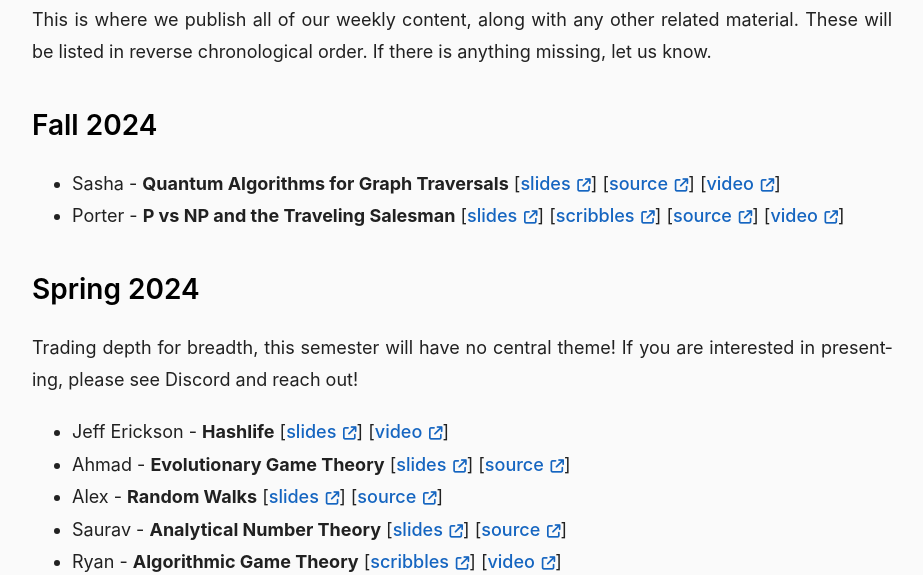
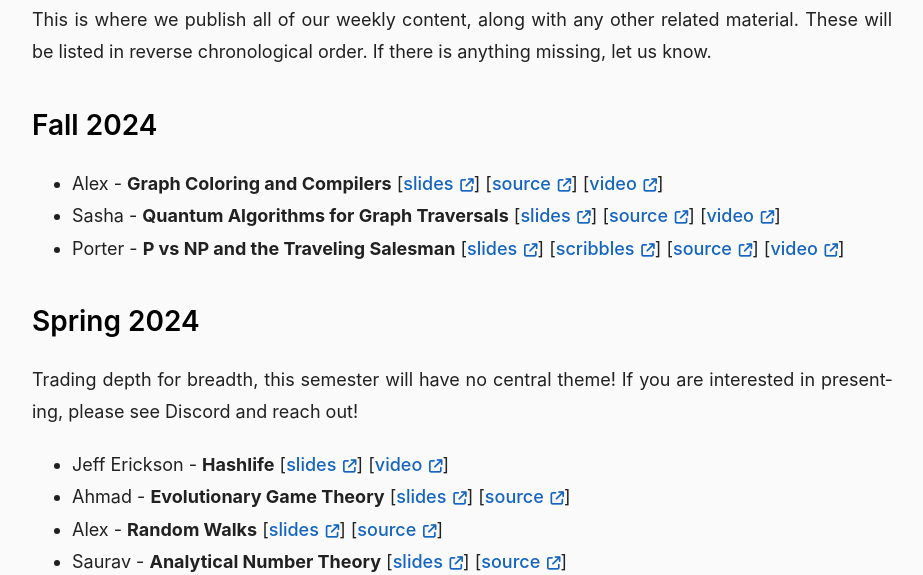
Before and after one commit to SIGma-UIUC/SIGma-UIUC.github.io, a plain HTML site: page meetings/index.html in a window 1280 px wide. Shown: the part 209-784 px from the top of the page, without its empty margins (178-1101 px from the left). Drawn offline with Linux system fonts and the light colour scheme.

Commit message:
Fa24 meeting 3

```diff
--- a/meetings/index.html
+++ b/meetings/index.html
@@ -151,6 +151,7 @@
   </a>
 </h2>
 <ul>
+<li>Alex - <strong>Graph Coloring and Compilers</strong> [<a href="https://cstheory.org/meetings/fa24/coloring_compilers/slides.pdf"  class="external-link" target="_blank" rel="noopener">slides</a>] [<a href="https://github.com/SIGma-UIUC/meetings/tree/main/FA24/3-Coloring-Compilers"  class="external-link" target="_blank" rel="noopener">source</a>] [<a href="https://youtu.be/kmzsW9tviVY"  class="external-link" target="_blank" rel="noopener">video</a>]</li>
 <li>Sasha - <strong>Quantum Algorithms for Graph Traversals</strong> [<a href="https://cstheory.org/meetings/fa24/quantum_eulerian/slides.pdf"  class="external-link" target="_blank" rel="noopener">slides</a>] [<a href="https://github.com/SIGma-UIUC/meetings/tree/main/FA24/2-Quantum-Eulerian"  class="external-link" target="_blank" rel="noopener">source</a>] [<a href="https://youtu.be/RNTMJJl01P4"  class="external-link" target="_blank" rel="noopener">video</a>]</li>
 <li>Porter - <strong>P vs NP and the Traveling Salesman</strong> [<a href="https://cstheory.org/meetings/fa24/intro_graphs/slides.pdf"  class="external-link" target="_blank" rel="noopener">slides</a>] [<a href="https://cstheory.org/meetings/fa24/intro_graphs/scribbles.pdf"  class="external-link" target="_blank" rel="noopener">scribbles</a>] [<a href="https://github.com/SIGma-UIUC/meetings/tree/main/FA24/1-introduction"  class="external-link" target="_blank" rel="noopener">source</a>] [<a href="https://youtu.be/uMdIePso6kg?si=QOMDsMqlmC9ov93p"  class="external-link" target="_blank" rel="noopener">video</a>]</li>
 </ul>
```
Also changed, not shown: 1 other file.
